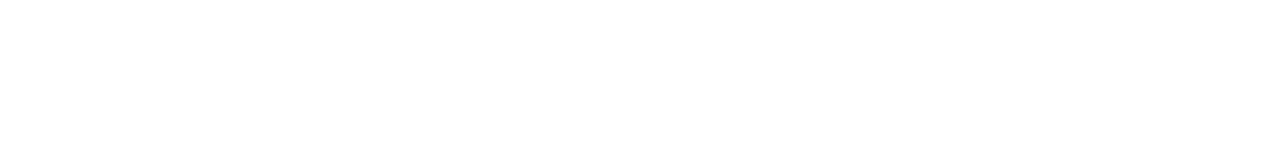
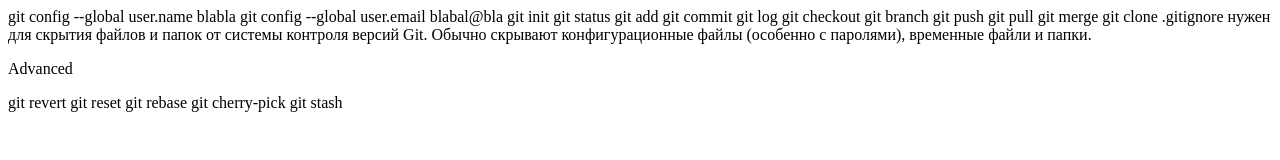
Before and after one commit to olehsakal97/HW-Oleh-Sakal, a plain HTML site: page HW-Oleh-Sakal/hw1/index.html in a window 1280 px wide. Drawn offline with Linux system fonts and the light colour scheme.

Commit message:
change  index.html

```diff
--- a/HW-Oleh-Sakal/hw1/index.html
+++ b/HW-Oleh-Sakal/hw1/index.html
@@ -7,6 +7,29 @@
     <title>Document</title>
 </head>
 <body>
+git config --global user.name blabla
+git config --global user.email blabal@bla
+git init
+git status
+git add
+git commit
+git log
+git checkout
+git branch
+git push
+git pull
+git merge
+git clone
+.gitignore нужен для скрытия файлов и папок от системы контроля версий Git. Обычно скрывают конфигурационные файлы (особенно с паролями), временные файли и папки.
 
+<p>
+    Advanced
+</p>
+
+git revert
+git reset
+git rebase
+git cherry-pick
+git stash
 </body>
 </html>
```
Also changed, not shown: index.html (deleted, +0 -29 lines).
